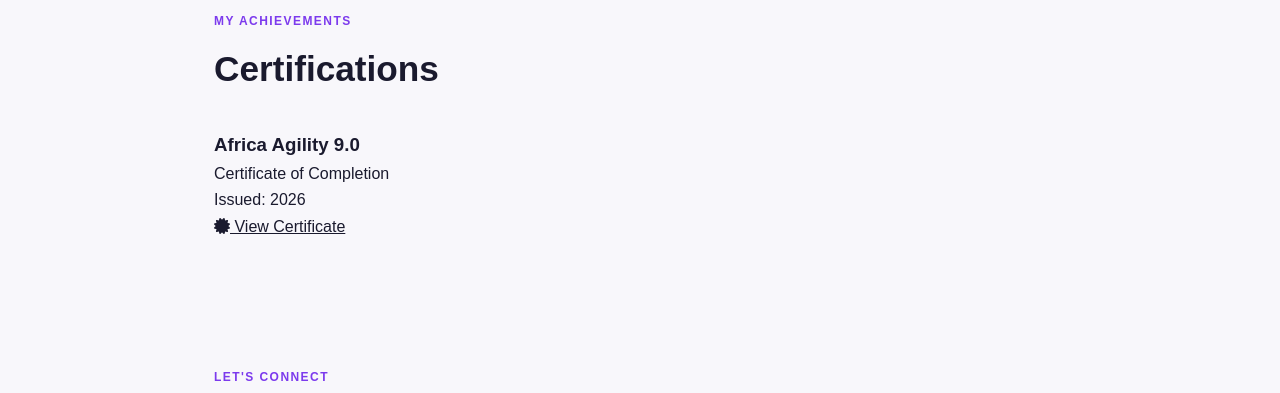
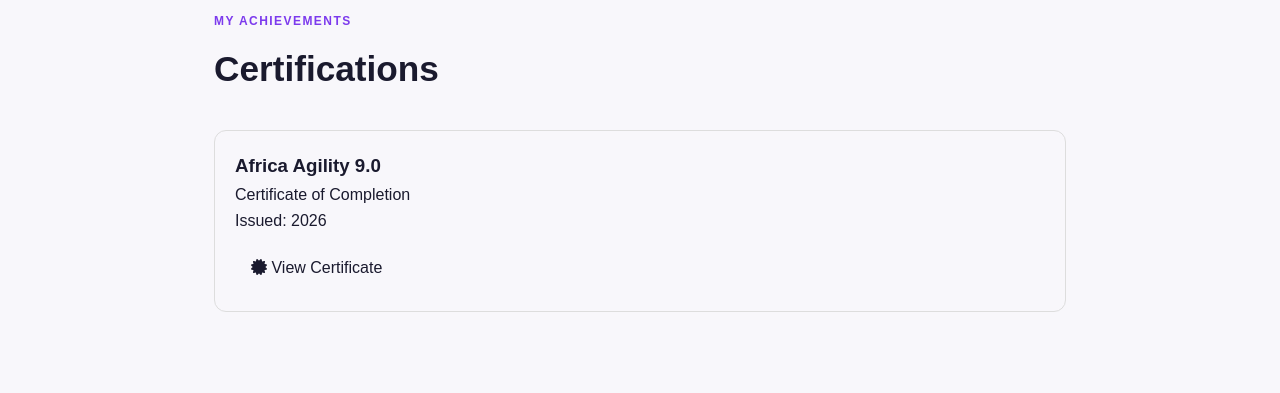
Before and after one commit to Witty431/My-Portfolio, a plain HTML site: page index.html in a window 1280 px wide. Shown: the part 3380-3773 px from the top of the page. Drawn offline with Linux system fonts and the light colour scheme.

Commit message:
Refactor style.css for improved organization

```diff
--- a/style.css
+++ b/style.css
@@ -792,6 +792,23 @@
     font-size: 0.875rem;
 }
 
+/*
+Certificates
+*/
+.certificate-card {
+    padding: 20px;
+    border-radius: 12px;
+    border: 1px solid #ddd;
+    margin-top: 20px;
+}
+
+.certificate-btn {
+    display: inline-block;
+    margin-top: 10px;
+    padding: 10px 16px;
+    text-decoration: none;
+    border-radius: 8px;
+}
 
 /*
    CONTACT
```
